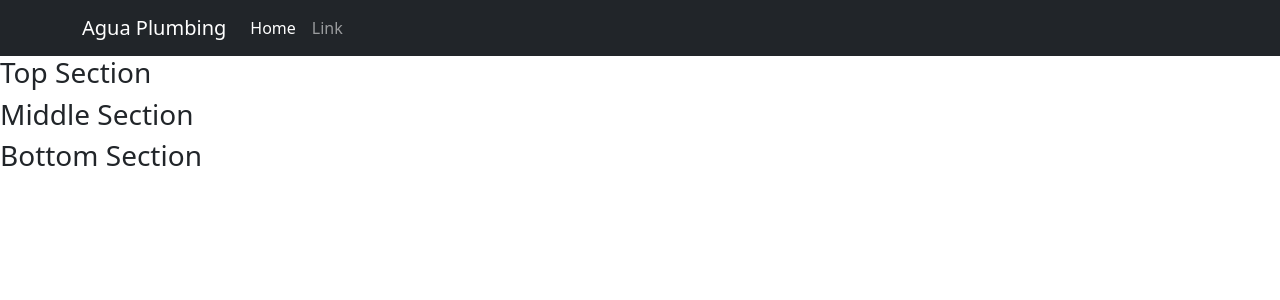
After one commit to nathanaeltchamba/aguaplumbing, a Django app: page / in a window 1280 px wide. The commit adds this page. Shown: the top 300 px of the page. Run offline with Django 4.2, Linux system fonts and the light colour scheme.

Commit message:
early stages commit

```diff
--- a/agua/urls.py
+++ b/agua/urls.py
@@ -14,8 +14,11 @@ Including another URLconf
     2. Add a URL to urlpatterns:  path('blog/', include('blog.urls'))
 """
 from django.contrib import admin
-from django.urls import path
+from django.urls import path, include
+from django.conf import settings
+from django.conf.urls.static import static
 
 urlpatterns = [
     path("admin/", admin.site.urls),
+    path('', include('base.urls'))
 ]
--- a/base/apps.py
+++ b/base/apps.py
@@ -2,5 +2,5 @@ from django.apps import AppConfig
 
 
 class BaseConfig(AppConfig):
-    default_auto_field = 'django.db.models.BigAutoField'
-    name = 'base'
+    default_auto_field = "django.db.models.BigAutoField"
+    name = "base"
--- a/base/templates/home.html
+++ b/base/templates/home.html
@@ -1,12 +1,17 @@
-<!DOCTYPE html>
-<html lang="en">
-<head>
-    <meta charset="UTF-8">
-    <meta http-equiv="X-UA-Compatible" content="IE=edge">
-    <meta name="viewport" content="width=device-width, initial-scale=1.0">
-    <title>Agua Plumbing</title>
-</head>
-<body>
+{% extends "base.html" %}
 
-</body>
-</html>
+
+{% block content %}
+
+    <section class="top">
+        <h3>Top Section</h3>
+    </section>
+    <section class="mid">
+        <h3>Middle Section</h3>
+    </section>
+    <section class="bot">
+        <h3>Bottom Section</h3>
+    </section>
+</div>
+
+{% endblock content %}
--- a/base/urls.py
+++ b/base/urls.py
@@ -0,0 +1,7 @@
+from django.urls import path
+
+from .views import Home
+
+urlpatterns = [
+    path('', Home.as_view(), name='Home'),
+]
--- a/base/views.py
+++ b/base/views.py
@@ -1,3 +1,6 @@
 from django.shortcuts import render
+from django.views.generic import TemplateView, ListView, UpdateView, DeleteView, DetailView
 
 # Create your views here.
+class Home(TemplateView):
+    template_name = 'home.html'
--- a/templates/base.html
+++ b/templates/base.html
@@ -0,0 +1,22 @@
+<!DOCTYPE html>
+<html lang="en">
+<head>
+    <meta charset="UTF-8">
+    <meta http-equiv="X-UA-Compatible" content="IE=edge">
+    <meta name="viewport" content="width=device-width, initial-scale=1.0">
+    <link href="https://cdn.jsdelivr.net/npm/bootstrap@5.3.0-alpha1/dist/css/bootstrap.min.css" rel="stylesheet"
+        integrity="sha384-GLhlTQ8iRABdZLl6O3oVMWSktQOp6b7In1Zl3/Jr59b6EGGoI1aFkw7cmDA6j6gD" crossorigin="anonymous">
+    <script src="https://cdn.jsdelivr.net/npm/bootstrap@5.3.0-alpha1/dist/js/bootstrap.bundle.min.js"
+        integrity="sha384-w76AqPfDkMBDXo30jS1Sgez6pr3x5MlQ1ZAGC+nuZB+EYdgRZgiwxhTBTkF7CXvN"
+        crossorigin="anonymous"></script>
+    <title>Agua Plumbing</title>
+</head>
+<body>
+    {% include "navbar.html" %}
+
+    {% block content %}
+
+    {% endblock content %}
+
+</body>
+</html>
--- /dev/null
+++ b/templates/navbar.html
@@ -0,0 +1,20 @@
+<nav class="navbar navbar-expand-lg navbar-dark bg-dark">
+      <div class="container">
+        <a class="navbar-brand" href="#">Agua Plumbing</a>
+        <button class="navbar-toggler d-lg-none" type="button" data-bs-toggle="collapse" data-bs-target="#collapsibleNavId" aria-controls="collapsibleNavId"
+            aria-expanded="false" aria-label="Toggle navigation">
+            <span class="navbar-toggler-icon"></span>
+        </button>
+        <div class="collapse navbar-collapse" id="collapsibleNavId">
+            <ul class="navbar-nav me-auto mt-2 mt-lg-0">
+                <li class="nav-item">
+                    <a class="nav-link active" href="#" aria-current="page">Home <span class="visually-hidden">(current)</span></a>
+                </li>
+                <li class="nav-item">
+                    <a class="nav-link" href="#">Link</a>
+                </li>
+            </ul>
+
+        </div>
+  </div>
+</nav>
```
Also changed, not shown: agua/settings.py (+7 -4 lines), db.sqlite3, templates/footer.html (added).
